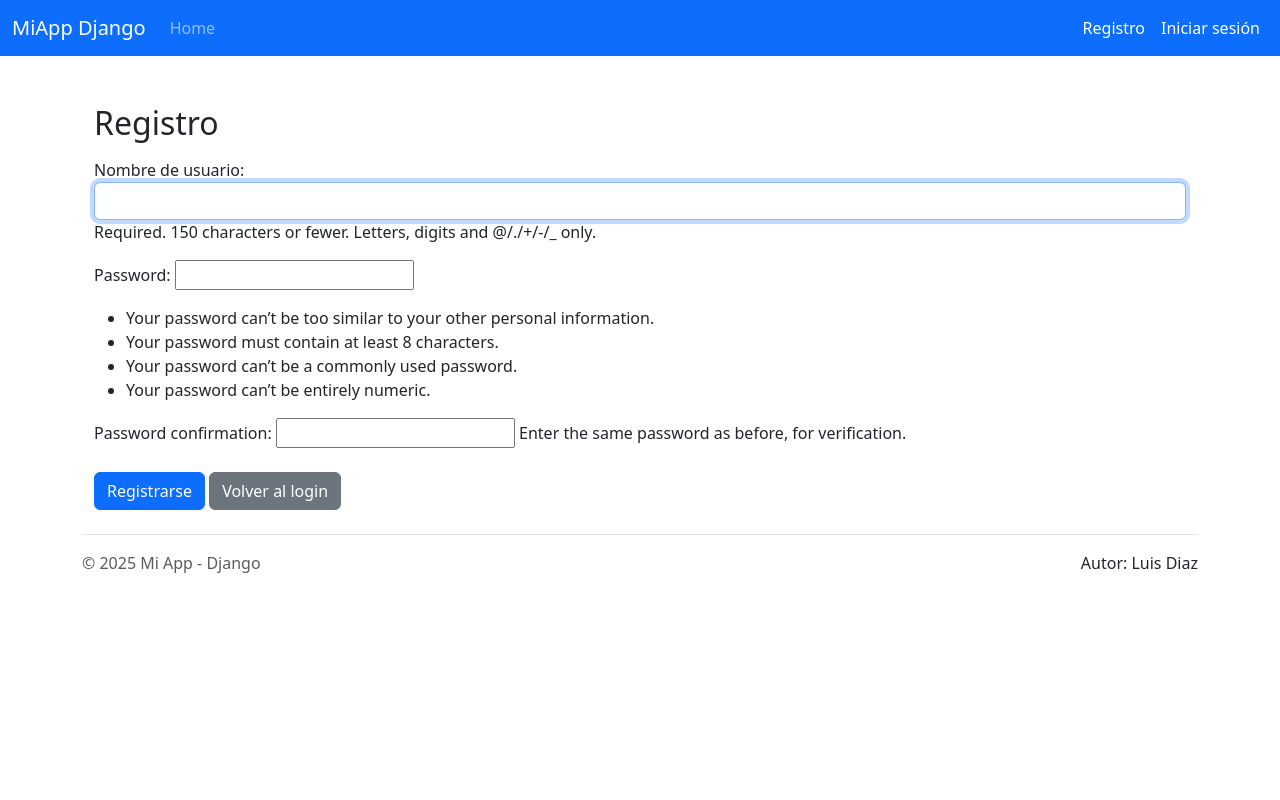
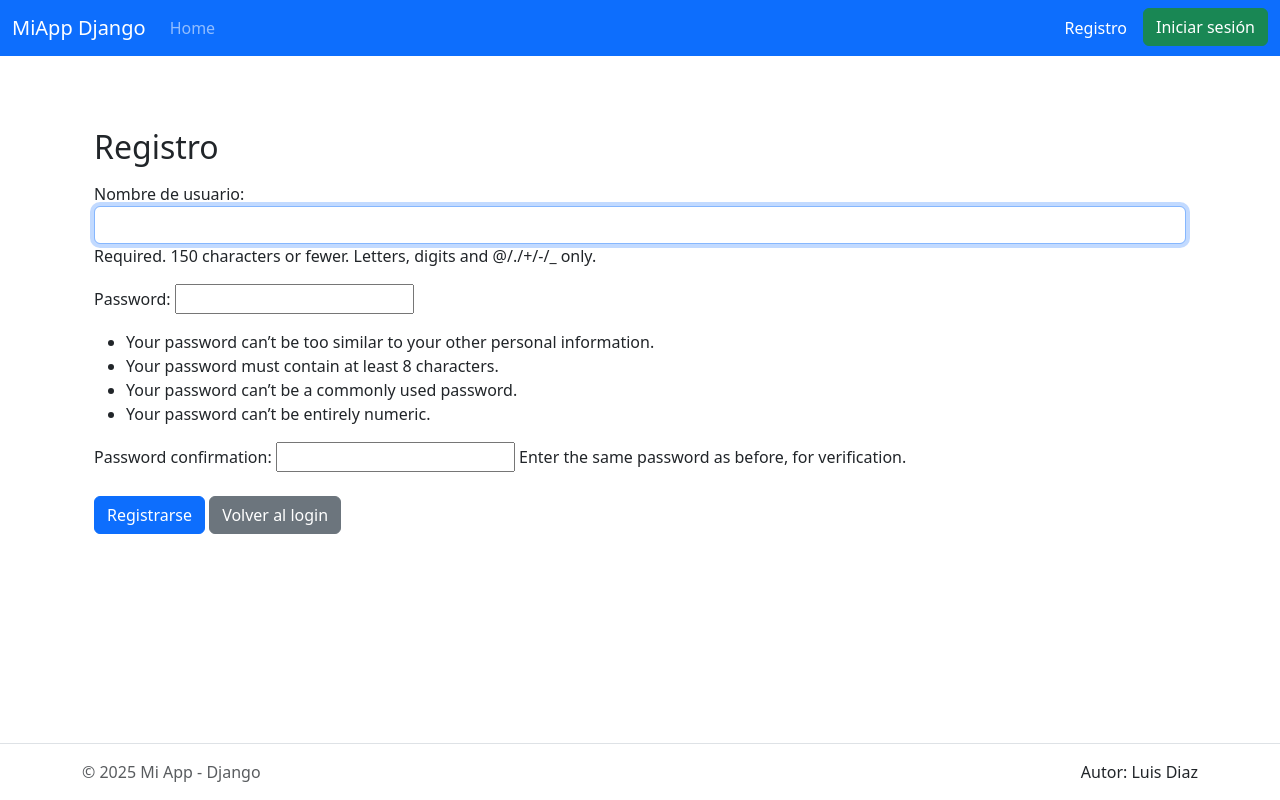
Before and after one commit to LdiazH/Gestor_tareas_django, a Django app: page /gestorapp/registro/ in a window 1280 px wide. Run offline with Django 5.2, Linux system fonts and the light colour scheme.

Commit message:
static-navbar

```diff
--- a/GestorApp/formularios.py
+++ b/GestorApp/formularios.py
@@ -2,7 +2,7 @@ from django import forms
 from .models import Tarea
 from django.contrib.auth.models import User
 from django.contrib.auth.forms import UserCreationForm
-
+#formularios utilizando modelform
 
 #Formularios de tareas
 
@@ -34,13 +34,17 @@ class TareaForm(forms.ModelForm):
                 'class': 'form-check-input',
             }),
         }
+     #convierte la primera palabra del titulo de la tarea en mayusculas
+    def clean_titulo(self):
+        titulo = self.cleaned_data.get('titulo', '')
+        return titulo.capitalize() if titulo else titulo
 
 #Formulario resgistro de usuarios
 
 class RegistroUsuario(UserCreationForm):
     class Meta:
         model = User
-        fields = ['username', 'password1', 'password2']  # solo usuario y contraseñas
+        fields = ['username', 'password1', 'password2']
         labels = {
             'username': 'Nombre de usuario',
             'password1': 'Contraseña',
--- /dev/null
+++ b/GestorApp/static/GestorApp/css/style.css
@@ -0,0 +1,24 @@
+html, body {
+    height: 100%;
+    margin: 0;
+}
+
+body {
+    display: flex;
+    flex-direction: column;
+    min-height: 100vh;
+}
+
+main {
+    flex: 1;
+}
+
+.jumbotron {
+  background-image: url('https://miro.medium.com/v2/resize:fit:1400/1*_hiM2rr3pubXouWyGxPwWQ.jpeg'); /* Reemplaza con la ruta de tu imagen */
+  background-size: cover;
+  background-repeat: no-repeat;
+  background-position: center;
+  color: rgb(255, 254, 254);
+  text-align: center;
+  padding: 100px 50px;
+}
--- a/GestorApp/templates/base.html
+++ b/GestorApp/templates/base.html
@@ -6,10 +6,13 @@
     <meta name="viewport" content="width=device-width, initial-scale=1.0">
     <title>{% block title %}Django{% endblock %} - Fuera del bloque</title>
     <!-- Bootstrap CSS -->
+    {% load static %}
     <link href="https://cdn.jsdelivr.net/npm/bootstrap@5.3.8/dist/css/bootstrap.min.css" rel="stylesheet">
+    <link rel="stylesheet" href="{% static 'GestorApp/css/style.css' %}">
 </head>
 
 <body>
+    <!-- Navbar -->
     <nav class="navbar navbar-expand-lg bg-primary navbar-dark">
         <div class="container-fluid">
             <a class="navbar-brand" href="#">MiApp Django</a>
@@ -20,14 +23,12 @@
             </button>
 
             <div class="collapse navbar-collapse" id="navbarNav">
-            <!-- Menú izquierdo -->
                 <ul class="navbar-nav me-auto">
                     <li class="nav-item">
                         <a class="nav-link {% if request.resolver_match.url_name == 'home' %}active{% endif %}" href="{% url 'home' %}">
                             Home
                         </a>
                     </li>
-
                     {% if user.is_authenticated %}
                     <li class="nav-item">
                         <a class="nav-link {% if request.resolver_match.url_name == 'tareas' %}active{% endif %}" href="{% url 'tareas' %}">
@@ -37,46 +38,46 @@
                     {% endif %}
                 </ul>
 
-            <!-- Menú derecho -->
                 <ul class="navbar-nav ms-auto">
                     {% if user.is_authenticated %}
                     <li class="nav-item">
-                    <span class="navbar-text text-white me-2">
-                        Hola, {{ user.username }}
-                    </span>
+                        <span class="navbar-text text-white me-2">Hola, {{ user.username }}</span>
                     </li>
                     <li class="nav-item">
-                    <a class="nav-link text-white" href="{% url 'logout' %}">Cerrar sesión</a>
+                        <a class="btn btn-danger ms-2" href="{% url 'logout' %}">Cerrar sesión</a>
                     </li>
                     {% else %}
                     <li class="nav-item">
                         <a class="nav-link text-white" href="{% url 'registro' %}">Registro</a>
                     </li>
                     <li class="nav-item">
-                    <a class="nav-link text-white" href="{% url 'login' %}">Iniciar sesión</a>
+                        <a class="btn btn-success ms-2" href="{% url 'login' %}">Iniciar sesión</a>
                     </li>
                     {% endif %}
                 </ul>
             </div>
         </div>
     </nav>
-    <div class="container">
-        <!-- Contenido de mi página -->
+
+    <!-- Contenido principal -->
+    <main class="container my-4 flex-fill">
         {% block content %}
-            <!-- Aquí se mostrará el contenido específico de cada página -->
         {% endblock %}
-    </div>
-    <!-- Pie de Página -->
-    <div class="container">
-        <footer class="d-flex flex-wrap justify-content-between align-items-center py-3 my-4 border-top">
+    </main>
+
+    <!-- Footer -->
+    <footer class="border-top py-3 mt-auto">
+        <div class="container d-flex flex-wrap justify-content-between align-items-center">
             <div class="col-md-4 d-flex align-items-center">
                 <span class="mb-3 mb-md-0 text-body-secondary">© 2025 Mi App - Django</span>
             </div>
             <ul class="nav col-md-4 justify-content-end list-unstyled d-flex">
                 <li>Autor: Luis Diaz</li>
             </ul>
+        </div>
     </footer>
-    </div>
+
+    <script src="https://cdn.jsdelivr.net/npm/bootstrap@5.3.0/dist/js/bootstrap.bundle.min.js"></script>
 </body>
 
 </html>
--- a/GestorApp/views.py
+++ b/GestorApp/views.py
@@ -32,7 +32,7 @@ class EliminarTarea(LoginRequiredMixin,UserPassesTestMixin, DeleteView):
 
     def test_func(self):
         tarea = self.get_object()
-        return self.request.user == tarea.usuario
+        return self.request.user == tarea.usuario or self.request.user.is_superuser
 
     def handle_no_permission(self):
         # Redirige a un template de "No tienes permiso"
@@ -54,7 +54,7 @@ class AgregarTarea(LoginRequiredMixin, CreateView):
     login_url = 'login'
 
     def form_valid(self, form):
-        form.instance.usuario = self.request.user
+        form.instance.usuario = self.request.user or self.request.user.is_superuser
         return super().form_valid(form)
 
 class EditarTarea(LoginRequiredMixin,UserPassesTestMixin, UpdateView):
@@ -66,7 +66,7 @@ class EditarTarea(LoginRequiredMixin,UserPassesTestMixin, UpdateView):
 
     def test_func(self):
         tarea = self.get_object()
-        return self.request.user == tarea.usuario
+        return self.request.user == tarea.usuario or self.request.user.is_superuser
     def handle_no_permission(self):
         # Redirige a un template de "No tienes permiso"
         from django.shortcuts import render
--- a/gestor_tareas/settings.py
+++ b/gestor_tareas/settings.py
@@ -115,7 +115,7 @@ USE_TZ = True
 # Static files (CSS, JavaScript, Images)
 # https://docs.djangoproject.com/en/5.2/howto/static-files/
 
-STATIC_URL = 'static/'
+STATIC_URL = '/static/'
 
 # Default primary key field type
 # https://docs.djangoproject.com/en/5.2/ref/settings/#default-auto-field
```
Also changed, not shown: GestorApp/templates/home.html (+5 -2 lines), db.sqlite3. Lines whose indentation alone changed are shown as unchanged.
